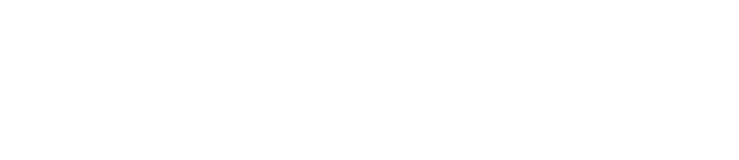
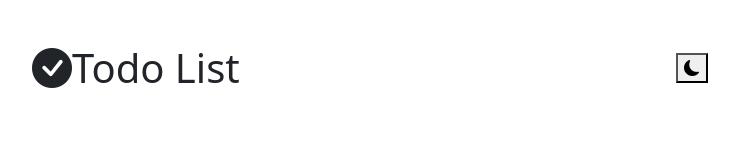
Before and after one commit to code-labs-playground/to-do-list-by-javascript, a website built with Vite: page index.html in a window 1280 px wide. Shown: the whole page, without its empty margins (270-1009 px from the left). Built offline with nearby package versions, Linux system fonts and the light colour scheme.

Commit message:
Settign Header with HTML

```diff
--- a/css/main.css
+++ b/css/main.css
@@ -0,0 +1,21 @@
+:root {
+    --bs-primary: #0d6efd;
+    --task-item-hover: rgba(0, 0, 0, 0.05);
+}
+
+
+body {
+    transition: background-color 0.3s, color 0.3s;
+    padding: 20px;
+
+    .container {
+        max-width: 700px;
+
+        .header {
+            display: flex;
+            justify-content: space-between;
+            align-items: center;
+            margin-bottom: 20px;
+        }
+    }
+}
--- a/index.html
+++ b/index.html
@@ -13,5 +13,16 @@
     </head>
     <body>
 
+        <div class="container py-4">
+            <div class="header">
+                <h1 class="mb-0"><i class="bi bi-check-circle-fill checkmark"></i>Todo List</h1>
+                <button class="theme-toggle" id="theme-toggle">
+                    <i class="bi bi-moon-fill"></i>
+                </button>
+            </div>
+
+
+        </div>
+
     </body>
 </html>
```
